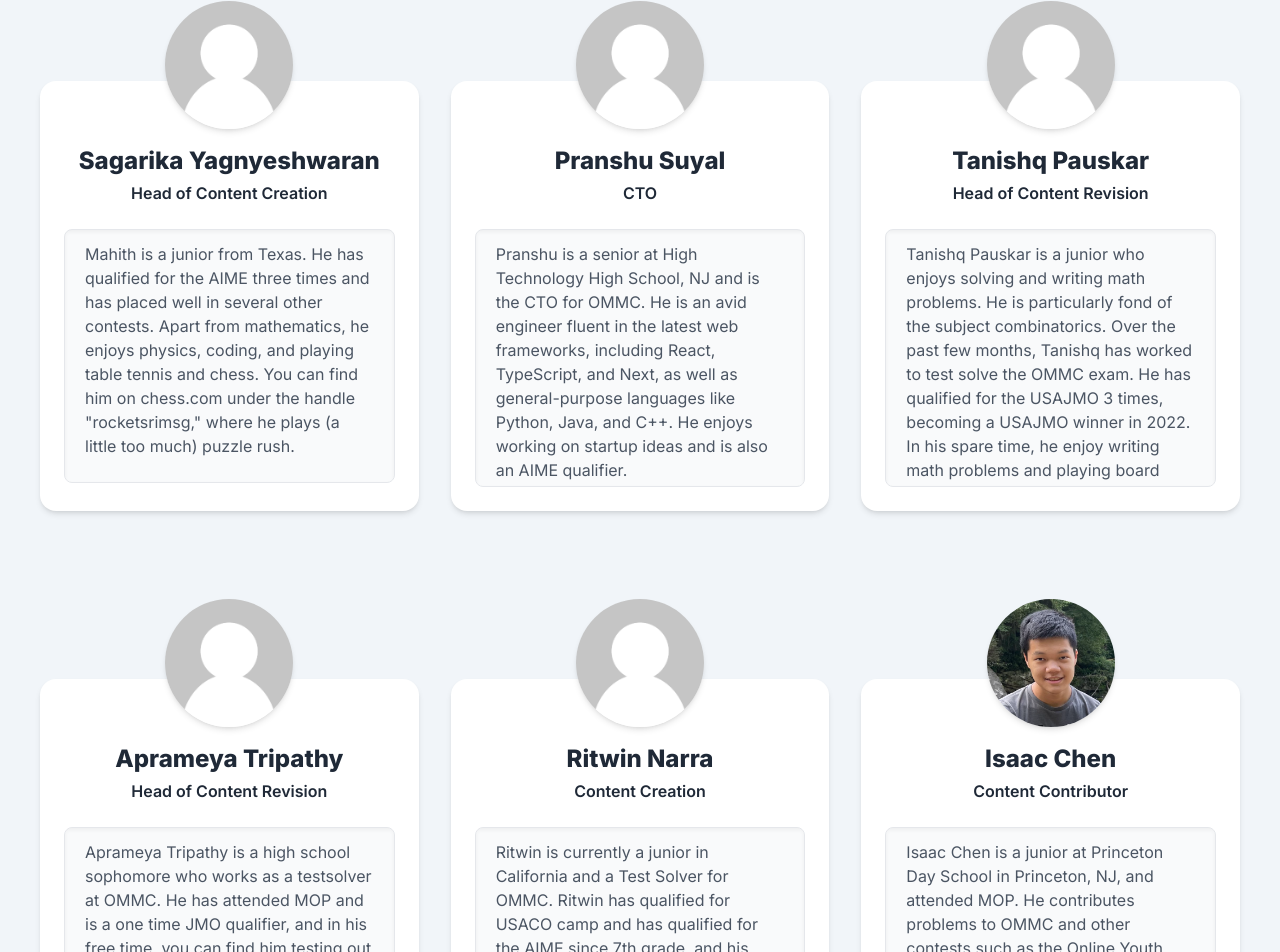
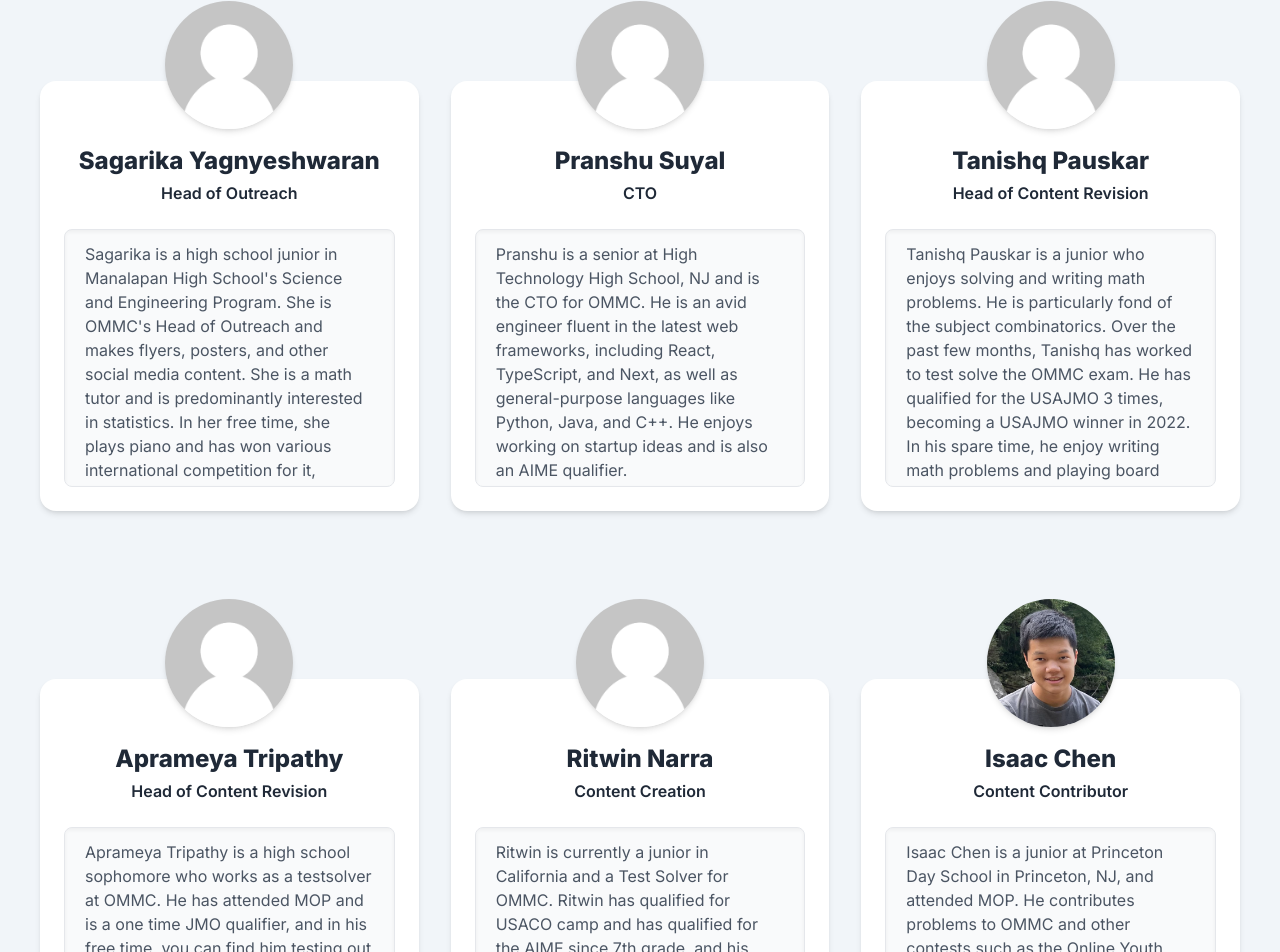
Before and after one commit to Kevin-Liu-01/OMMC-Website, a React (Create React App) app: page /staff in a window 1280 px wide. Shown: the part 885-1837 px from the top of the page. Built offline with nearby package versions, Linux system fonts and the light colour scheme; a web font is replaced by a local one.

Commit message:
update staff bios

```diff
--- a/src/Pages/Staff.tsx
+++ b/src/Pages/Staff.tsx
@@ -37,8 +37,8 @@ const currentMembers = [
     href: "#",
     imageSrc: "/staff/default.png",
     imageAlt: "Sagarika Yagnyeshwaran",
-    role: "Head of Content Creation",
-    bio: 'Mahith is a junior from Texas. He has qualified for the AIME three times and has placed well in several other contests. Apart from mathematics, he enjoys physics, coding, and playing table tennis and chess. You can find him on chess.com under the handle "rocketsrimsg," where he plays (a little too much) puzzle rush.',
+    role: "Head of Outreach",
+    bio: "Sagarika is a high school junior in Manalapan High School's Science and Engineering Program. She is OMMC's Head of Outreach and makes flyers, posters, and other social media content. She is a math tutor and is predominantly interested in statistics. In her free time, she plays piano and has won various international competition for it, including the chance to perform at Carnegie hall. A few of her interests include finance, politics, music, and reading. Sagarika is always open to trying new things and meeting all kinds of people!",
   },
   {
     id: 5,
```
